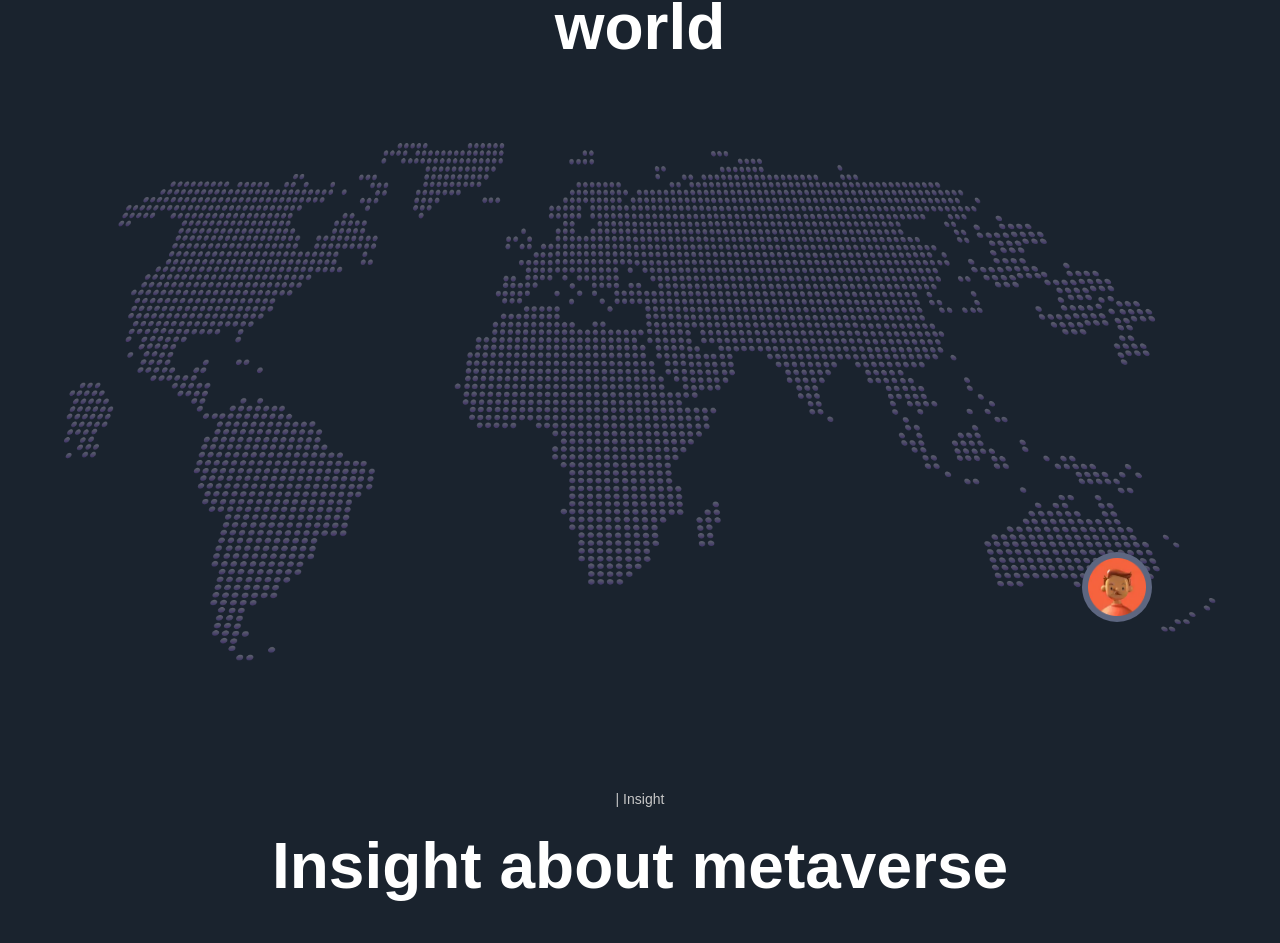
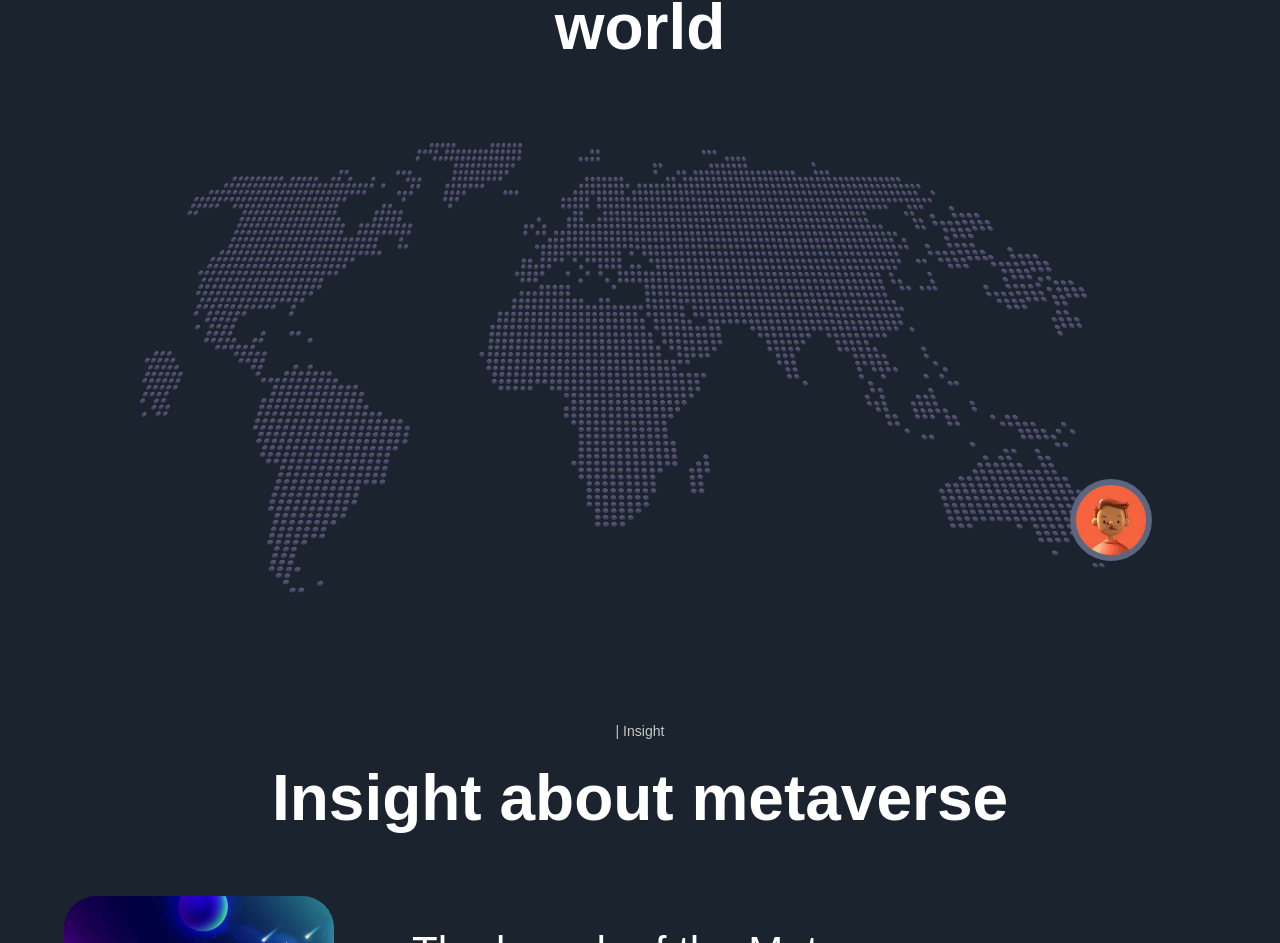
Before and after one commit to ting11222001/Metaversus-Landing-Page, a Next.js app: page / in a window 1280 px wide. Shown: the part 4739-5682 px from the top of the page. Built offline with nearby package versions, Linux system fonts and the light colour scheme; a web font is replaced by a local one.

Commit message:
fix: 🐛 update the images in the World

```diff
--- a/sections/World.jsx
+++ b/sections/World.jsx
@@ -1,11 +1,12 @@
 'use client';
 
 import { motion } from 'framer-motion';
-
+import Image from 'next/image';
 import styles from '../styles';
 import { staggerContainer, fadeIn } from '../utils/motion';
-
 import { TitleText, TypingText } from '../components';
+import map from '../public/map.webp';
+import people01 from '../public/people-01.webp';
 
 const World = () => (
   <section className={`${styles.paddings} relative z-10`}>
@@ -28,12 +29,24 @@ const World = () => (
 
       <motion.div
         variants={fadeIn('up', 'tween', 0.3, 1)}
-        className="relateive mt-[68px] flex w-full h-1/2"
+        className="relateive mt-[68px] flex justify-center"
       >
-        <img src="/map.webp" alt="map" className="w-full h-full object-cover" />
+        <Image
+          src={map}
+          alt="map"
+          width={1000}
+          height={1000}
+          placeholder="blur"
+        />
 
-        <div className="absolute bottom-[10%] right-[10%] w-[70px] h-[70px] p-[6px] rounded-full bg-[#5d6680]">
-          <img src="people-01.webp" alt="people-01" className="w-full h-full" />
+        <div className="absolute bottom-[10%] right-[10%] p-[6px] rounded-full bg-[#5d6680]">
+          <Image
+            src={people01}
+            alt="map"
+            width={70}
+            height={70}
+            placeholder="blur"
+          />
         </div>
       </motion.div>
     </motion.div>
```
